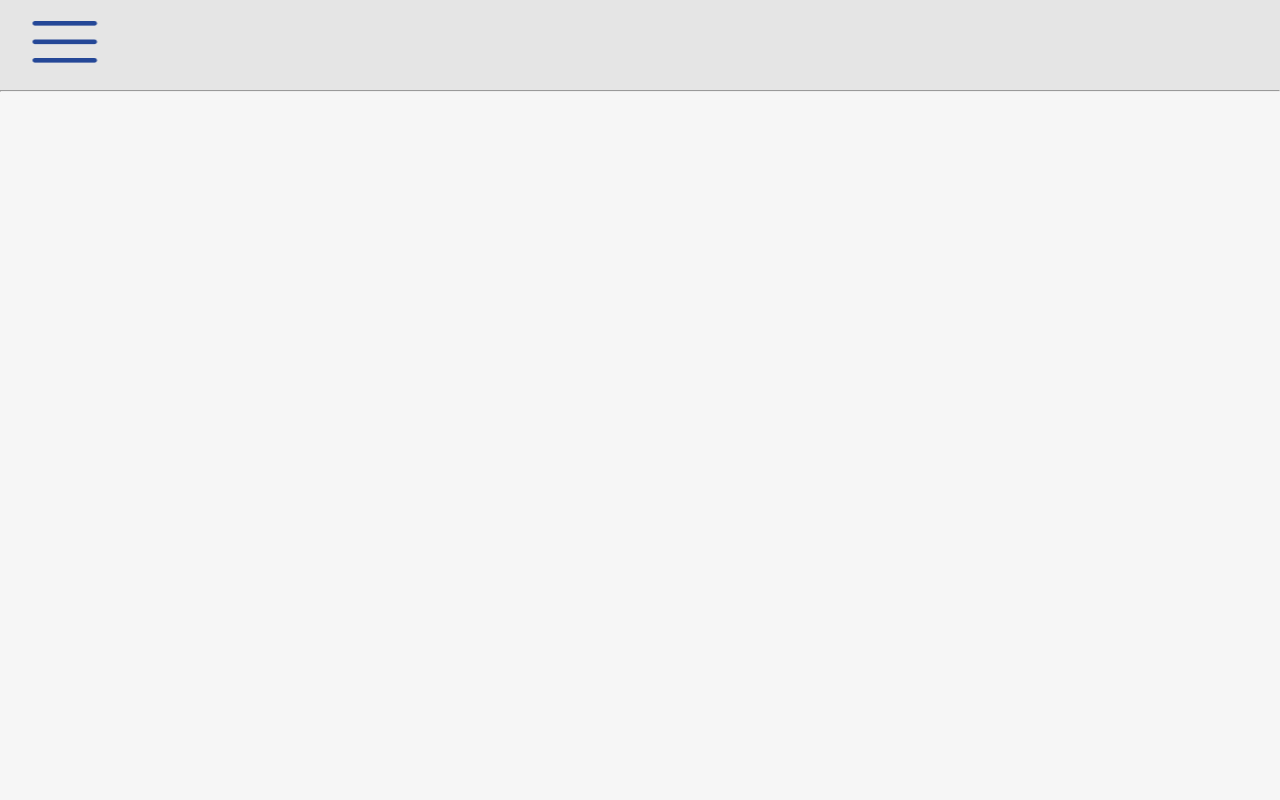
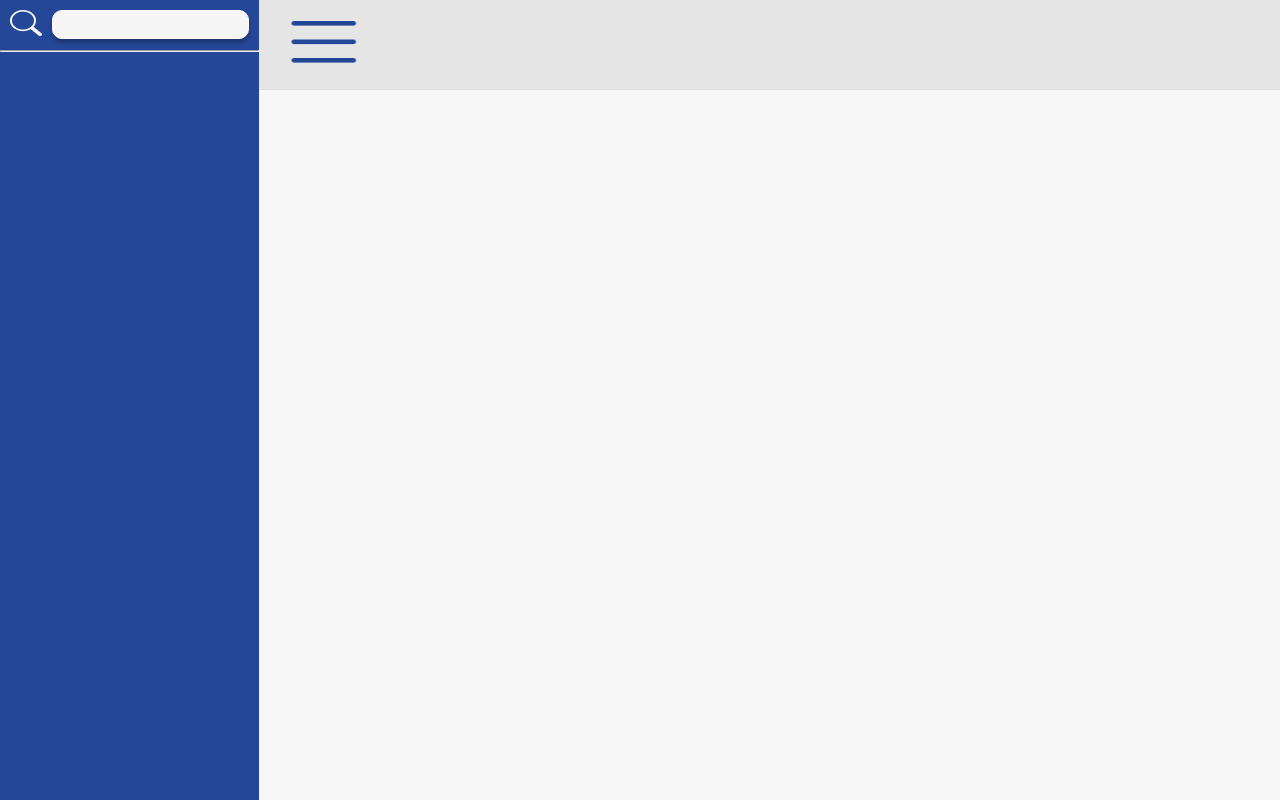
Before and after one commit to lucascmagno/BD_Solutions, a plain HTML site: page index.html in a window 1280 px wide. Drawn offline with Linux system fonts and the light colour scheme.

Commit message:
Navbar adicionado

```diff
--- a/components/styles/dashborad.css
+++ b/components/styles/dashborad.css
@@ -1,10 +1,7 @@
 :root{
     --body: #F6F6F6;
     --menu: #E5E5E5;
-}
-
-hr{
-    background-color: #ddd;
+    --background-nav-bar: #244797;
 }
 
 *{
@@ -19,16 +16,41 @@ body{
     height: 100vh;
 }
 
+section.content{
+    display: flex;
+    width: 100vw;
+}
 menu{
+    display: block;
+    cursor: pointer;
     background-color: var(--menu);
     height: 90px;
+    width: 100%;
+    border-bottom: 1px solid #ddd;
 }
 img.hamburger{
     cursor: pointer;
     top: 50%;
     left: 50%;
     transform: translate(50%, 50%);
+}
+div.navbar{
+    height: 100vh;
+    background-color: var(--background-nav-bar);
+}
 
-nav.navbar{
+div.pesquisar{
+    display: flex;
+    gap: 10px;
+    margin: 10px 10px;
+}
 
+input{
+    box-sizing: border-box;
+    border-radius: 10px;
+    box-shadow: 0px 4px 4px rgba(0, 0, 0, 0.25);
+    background: #F5F5F5;
+    border: 1px solid #FFFFFF;
+    width: 197px;
+    height: 29px;
 }
--- a/index.html
+++ b/index.html
@@ -7,19 +7,48 @@
     <title>Document</title>
     <link rel="stylesheet" href="./components/styles/dashborad.css">
 </head>
-<body>
-    <nav class="navbar">
-        <menu>
-            <img class="hamburger" src="./components/assets/icons/hamburger.png" alt="">
+<body onresize="mudouTamanho()">
+    <section class="content">
+        <div class="navbar">
+            <div class="pesquisar">
+                <label for="categoria">
+                    <img src="components/assets/icons/pesquisar.png" alt="">
+                </label>
+                <input list="tiposCategorias" id="categoria" name="categoria"/>
+                <datalist id="tiposCategorias">
+                    <option value="Maçã">
+                    <option value="Banana">
+                    <option value="Laranja">
+                    <option value="Pera">
+                    <option value="Manga">
+                </datalist>
+            </div>
+            <hr>
+        </div>
+
+        <menu class="hamburger">
+            <img id="menuHamburger" class="hamburger" src="./components/assets/icons/hamburger.png" alt="Menu Hamburger">
         </menu>
-        <hr>
-        <ul>
-            <li></li>
-            <li></li>
-            <li></li>
-            <li></li>
-            <li></li>
-        </ul>
-    </nav>
+    </section>
+
+
+    <script>
+        function clickMenu(){
+            itens = document.getElementsByClassName('hamburger')
+            if(itens.style.display == 'block'){
+                itens.style.display = 'none'
+            }else{
+                itens.style.display = 'block'
+            }
+        }
+        function mudouTamanho(){
+            if(window.innerWidth >= 768){
+                itens.style.display = 'block'
+            }
+            else{
+                itens.style.display = 'none'
+            }
+        }
+    </script>
 </body>
 </html>
--- a/navbar.css
+++ b/navbar.css
@@ -5,5 +5,17 @@
 }
 
 div.navbar{
+    width: 254px;
+    height: 100vh;
     background-color: var(--background-nav-bar);
 }
+
+input{
+    box-sizing: border-box;
+    border-radius: 10px;
+    box-shadow: 0px 4px 4px rgba(0, 0, 0, 0.25);
+    background: #F5F5F5;
+    border: 1px solid #FFFFFF;
+    width: 197px;
+    height: 29px;
+}
```
Also changed, not shown: navbar.html (+13 -8 lines), components/assets/icons/pesquisar.png (added).
